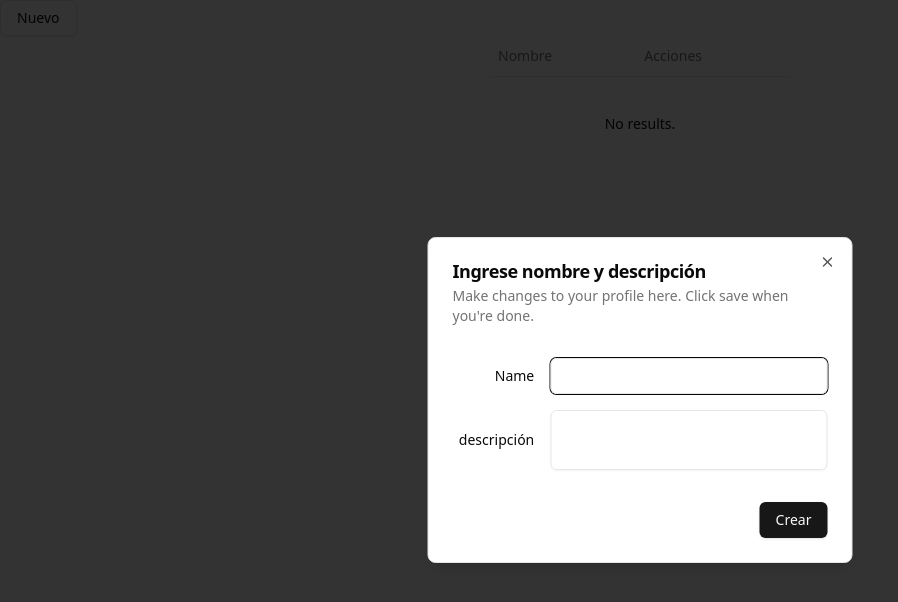
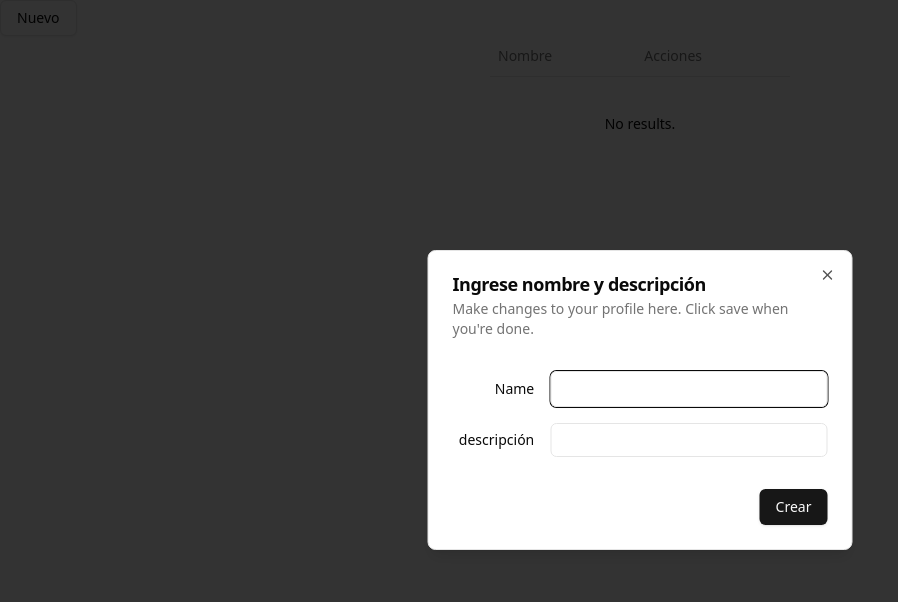
Before and after one commit to Duskalor/copy, a React (Vite) app: page / in a window 1280 px wide. Both pictures are taken after a click on the button "Nuevo". Shown: the top 602 px of the page, without its empty margins (0-898 px from the left). Built offline with nearby package versions, Linux system fonts and the light colour scheme.

Commit message:
chore: update project configuration; add release directory to .gitignore, increment version in package.json, and adjust Electron main process settings

```diff
--- a/dist-electron/main.js
+++ b/dist-electron/main.js
@@ -1,8 +1,6 @@
 import { app, BrowserWindow } from "electron";
-import { createRequire } from "node:module";
 import { fileURLToPath } from "node:url";
 import path from "node:path";
-createRequire(import.meta.url);
 const __dirname = path.dirname(fileURLToPath(import.meta.url));
 process.env.APP_ROOT = path.join(__dirname, "..");
 const VITE_DEV_SERVER_URL = process.env["VITE_DEV_SERVER_URL"];
@@ -12,6 +10,8 @@ process.env.VITE_PUBLIC = VITE_DEV_SERVER_URL ? path.join(process.env.APP_ROOT,
 let win;
 function createWindow() {
   win = new BrowserWindow({
+    width: 800,
+    height: 900,
     icon: path.join(process.env.VITE_PUBLIC, "electron-vite.svg"),
     webPreferences: {
       preload: path.join(__dirname, "preload.mjs")
--- a/src/App.tsx
+++ b/src/App.tsx
@@ -6,7 +6,6 @@ import {
   getCoreRowModel,
   useReactTable,
 } from '@tanstack/react-table';
-import { initialState } from './lib/const';
 import {
   Table,
   TableBody,
--- a/src/components/ui/TooltipCustom.tsx
+++ b/src/components/ui/TooltipCustom.tsx
@@ -4,7 +4,6 @@ import {
   TooltipProvider,
   TooltipTrigger,
 } from '@/components/ui/tooltip';
-import { Textarea } from './textarea';
 
 interface Props {
   row: { original: { name: string; text: string } };
@@ -13,7 +12,11 @@ interface Props {
 export function TooltipDemo({ row }: Props) {
   const { name, text } = row.original;
   const HandleCopy = () => {
-    navigator.clipboard.writeText(text);
+    const clipboardItem = new ClipboardItem({
+      'text/html': new Blob([text], { type: 'text/html' }),
+      'text/plain': new Blob([text], { type: 'text/plain' }),
+    });
+    navigator.clipboard.write([clipboardItem]);
   };
 
   return (
@@ -24,11 +27,10 @@ export function TooltipDemo({ row }: Props) {
             <span onClick={HandleCopy}>{name}</span>
           </TooltipTrigger>
           <TooltipContent>
-            <Textarea
-              disabled
-              defaultValue={text}
-              className='[field-sizing:content] resize-none'
-            />
+            <div
+              className='bg-white p-2 rounded-md shadow-md text-black'
+              dangerouslySetInnerHTML={{ __html: text }}
+            ></div>
           </TooltipContent>
         </Tooltip>
       </TooltipProvider>
--- a/src/components/ui/dialogCustom.tsx
+++ b/src/components/ui/dialogCustom.tsx
@@ -11,9 +11,8 @@ import {
 } from '@/components/ui/dialog';
 import { Input } from '@/components/ui/input';
 import { Label } from '@/components/ui/label';
-import { Textarea } from './textarea';
 import { useState } from 'react';
-
+// import DOMPurify from 'dompurify';
 export function DialogCustom({
   functionAction,
   edit = false,
@@ -27,19 +26,63 @@ export function DialogCustom({
     return Idata ? Idata : { name: '', text: '' };
   });
   const [open, setOpen] = useState(false);
+
   const handleChange = (
-    e: React.ChangeEvent<HTMLInputElement | HTMLTextAreaElement>
+    e: React.ChangeEvent<HTMLInputElement> | React.FormEvent<HTMLDivElement>
   ) => {
-    setdata({ ...data, [e.target.name]: e.target.value });
+    const target = e.target as HTMLInputElement;
+    console.log(target.name, target.value);
+    setdata({ ...data, [target.name]: target.value });
   };
-  // console.log(Idata);
+
   const handleSend = () => {
+    console.log({ data });
     if (data.name === '' || data.text === '') return;
     functionAction(
       Idata ? { ...data, id: Idata.id } : { ...data, id: crypto.randomUUID() }
     );
     setOpen(false);
     if (!Idata) setdata({ name: '', text: '' });
+  };
+
+  const handlePaste = (e: React.ClipboardEvent<HTMLDivElement>) => {
+    e.preventDefault();
+    const clipboardData =
+      e.clipboardData ||
+      (window as typeof window & { clipboardData: DataTransfer }).clipboardData;
+    const htmlData =
+      clipboardData.getData('text/html') || clipboardData.getData('text/plain');
+
+    // const sanitizedHtml = DOMPurify.sanitize(htmlData, {
+    //   ALLOWED_TAGS: [
+    //     'b',
+    //     'i',
+    //     'u',
+    //     'strong',
+    //     'em',
+    //     'span',
+    //     'p',
+    //     'div',
+    //     'table',
+    //     'tr',
+    //     'td',
+    //     'th',
+    //     'tbody',
+    //     'thead',
+    //     'tfoot',
+    //     'caption',
+    //   ],
+    //   ALLOWED_ATTR: ['style'],
+    // });
+
+    const selection = window.getSelection();
+    if (!selection?.rangeCount) return;
+    selection.deleteFromDocument();
+    const range = selection.getRangeAt(0);
+    range.deleteContents();
+    const fragment = range.createContextualFragment(htmlData);
+    range.insertNode(fragment);
+    setdata({ ...data, text: htmlData });
   };
 
   return (
@@ -67,17 +110,18 @@ export function DialogCustom({
               className='col-span-3'
             />
           </div>
+
           <div className='grid grid-cols-4 items-center gap-4'>
             <Label htmlFor='username' className='text-right'>
               descripción
             </Label>
-            <Textarea
-              onChange={handleChange}
-              name='text'
-              id='username'
-              value={data.text}
-              className='col-span-3 resize-none [field-sizing:content]'
-            />
+            <div
+              onChange={(e) => handleChange(e)}
+              dangerouslySetInnerHTML={edit ? { __html: data.text } : undefined}
+              contentEditable
+              onPaste={handlePaste}
+              className='col-span-3 border border-input rounded-md px-3 py-1 max-w-72  max-h-72 overflow-hidden scroll-y'
+            ></div>
           </div>
         </div>
         <DialogFooter>
```
Also changed, not shown: electron/main.ts (+27 -23 lines), package.json (+7 -1 lines), electron-builder.json5, 2 other files (tests, documents, lock files or other folders).
